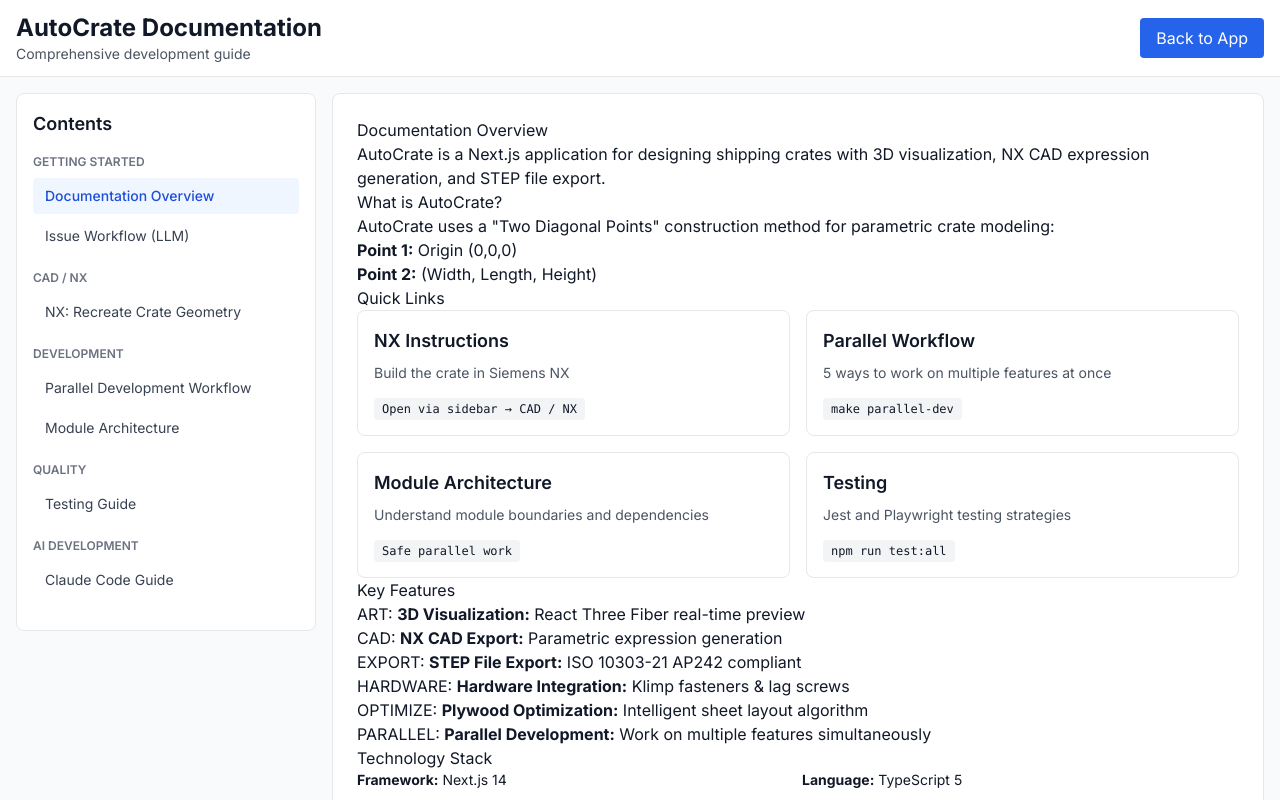
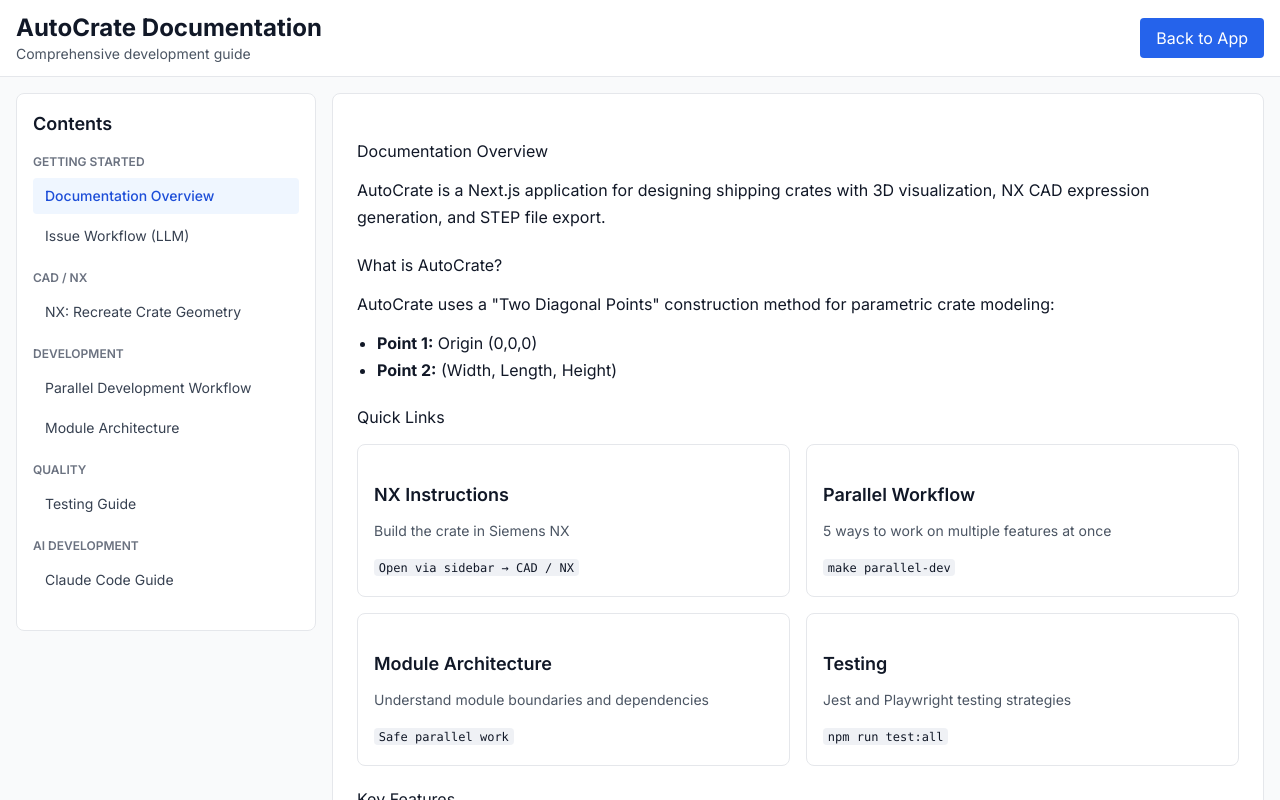
Before and after one commit to Shivam-Bhardwaj/AutoCrate, a Next.js app: page /docs in a window 1280 px wide. Built offline with nearby package versions, Linux system fonts and the light colour scheme.

Commit message:
fix(docs): restore scrolling and improve doc readability (line spacing, headings, code blocks) (#140)

```diff
--- a/src/app/docs/page.tsx
+++ b/src/app/docs/page.tsx
@@ -19,7 +19,7 @@
   const categories = Array.from(new Set(docs.map(d => d.category)))
 
   return (
-    <div className="min-h-screen bg-gray-50 dark:bg-gray-950">
+    <div className="min-h-screen h-screen overflow-y-auto bg-gray-50 dark:bg-gray-950">
       {/* Header */}
       <div className="bg-white dark:bg-gray-900 border-b border-gray-200 dark:border-gray-800 px-4 py-3">
         <div className="max-w-7xl mx-auto flex items-center justify-between">
@@ -82,7 +82,7 @@
 // Modern Issue-first Quick Start (replaces legacy tmux content)
 function QuickStartDocLegacy() {
   return (
-    <div className="prose prose-gray dark:prose-invert max-w-none">
+    <div className="prose prose-gray dark:prose-invert max-w-none docs-content leading-relaxed">
       <h1>Issue Workflow (Multi‑LLM)</h1>
 
       <div className="bg-blue-50 dark:bg-blue-900/20 border border-blue-200 dark:border-blue-800 rounded-lg p-4 mb-6">
@@ -120,7 +120,7 @@
 // New in-app documentation: Siemens NX instructions
 function NXInstructionsDoc() {
   return (
-    <div className="prose prose-gray dark:prose-invert max-w-none">
+    <div className="prose prose-gray dark:prose-invert max-w-none docs-content leading-relaxed">
       <h1>NX: Recreate Crate Geometry</h1>
       <p className="text-sm mt-1">View the markdown version on GitHub: <a href="https://github.com/Shivam-Bhardwaj/AutoCrate/blob/main/docs/NX_INSTRUCTIONS.md" target="_blank" rel="noopener noreferrer">docs/NX_INSTRUCTIONS.md</a></p>
 
@@ -217,7 +217,7 @@
 
 function OverviewDoc() {
   return (
-    <div className="prose prose-gray dark:prose-invert max-w-none">
+    <div className="prose prose-gray dark:prose-invert max-w-none docs-content leading-relaxed">
       <h1>Documentation Overview</h1>
 
       <p className="lead">
@@ -306,7 +306,7 @@
 
 function QuickStartDoc() {
   return (
-    <div className="prose prose-gray dark:prose-invert max-w-none">
+    <div className="prose prose-gray dark:prose-invert max-w-none docs-content leading-relaxed">
       <h1>Quick Start: Parallel Development</h1>
 
       <div className="bg-blue-50 dark:bg-blue-900/20 border border-blue-200 dark:border-blue-800 rounded-lg p-4 mb-6">
@@ -487,7 +487,7 @@
 // Continuing with more doc components...
 function ParallelWorkflowDoc() {
   return (
-    <div className="prose prose-gray dark:prose-invert max-w-none">
+    <div className="prose prose-gray dark:prose-invert max-w-none docs-content leading-relaxed">
       <h1>Parallel Development Workflow</h1>
       <div className="bg-yellow-50 dark:bg-yellow-900/20 border border-yellow-200 dark:border-yellow-800 rounded-lg p-4 mb-6">
         <p className="font-semibold">Archived strategies</p>
@@ -656,7 +656,7 @@
 // Continue with other doc components...
 function ModulesDoc() {
   return (
-    <div className="prose prose-gray dark:prose-invert max-w-none">
+    <div className="prose prose-gray dark:prose-invert max-w-none docs-content leading-relaxed">
       <h1>Module Architecture & Boundaries</h1>
 
       <p className="lead">
--- a/src/app/globals.css
+++ b/src/app/globals.css
@@ -35,6 +35,33 @@
   width: 100% !important;
   height: 100% !important;
 }
+
+/* Readable spacing for in-app docs without Typography plugin */
+.docs-content {
+  line-height: 1.7;
+}
+.docs-content h1,
+.docs-content h2,
+.docs-content h3,
+.docs-content h4 {
+  margin-top: 1.25rem;
+  margin-bottom: 0.75rem;
+}
+.docs-content p,
+.docs-content ul,
+.docs-content ol,
+.docs-content pre,
+.docs-content table {
+  margin-bottom: 0.75rem;
+}
+.docs-content ul { list-style: disc; padding-left: 1.25rem; }
+.docs-content ol { list-style: decimal; padding-left: 1.25rem; }
+.docs-content code { background: rgba(148, 163, 184, 0.15); padding: 0.1rem 0.3rem; border-radius: 0.25rem; }
+.docs-content pre { background: rgba(148, 163, 184, 0.15); padding: 0.75rem; border-radius: 0.5rem; overflow: auto; }
+.docs-content a { color: #2563eb; text-decoration: underline; text-underline-offset: 2px; }
+.dark .docs-content a { color: #60a5fa; }
+.docs-content table { width: 100%; border-collapse: collapse; }
+.docs-content th, .docs-content td { border-bottom: 1px solid rgba(148,163,184,0.25); padding: 0.5rem; text-align: left; }
 body {
   transition: background-color 0.3s ease, color 0.3s ease;
 }
```
